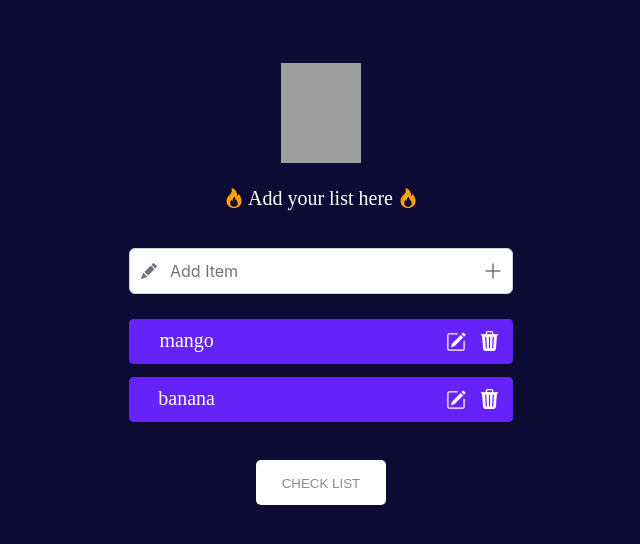
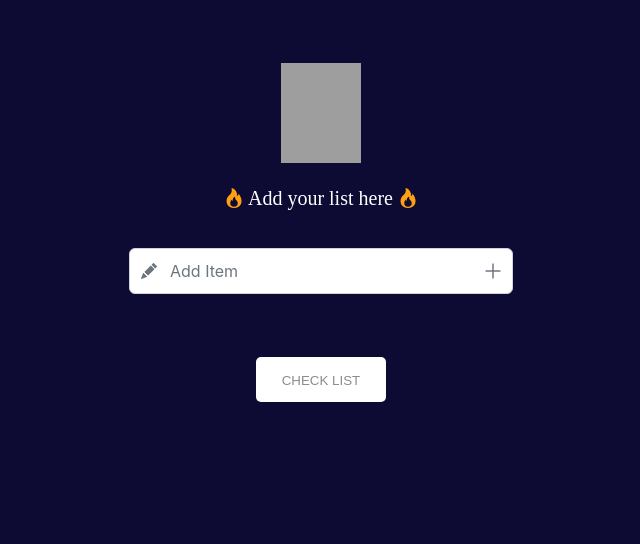
Before and after one commit to kushalmajiwala/react-todo-list, a React (Create React App) app: page / in a window 1280 px wide. Shown: the top 544 px of the page, without its empty margins (319-959 px from the left). Built offline with nearby package versions, Linux system fonts and the light colour scheme; grey boxes are pictures that could not be loaded.

Commit message:
todo list completed

```diff
--- a/src/App.js
+++ b/src/App.js
@@ -1,8 +1,83 @@
 import { InputText } from 'primereact/inputtext';
 import { Tooltip } from 'primereact/tooltip';
+import { useState, useEffect } from 'react';
 import './style.css';
 
+//Getting Local Storage Data
+const getLocalData = () => {
+  const lists = localStorage.getItem("mytodolist");
+  if(lists)
+  {
+    return JSON.parse(lists);
+  }
+  else return [];
+}
+
 function App() {
+  const [inputdata, setInputdata] = useState("");
+  const [items, setItems] = useState(getLocalData());
+  const [isEditItem, setIsEditItem] = useState("");
+  const [toggleButton, setToggleButton] = useState(false);
+
+  // Add Item Function
+  const addItem = () => {
+    if (!inputdata) {
+      alert("Please Enter Data");
+    }
+    else {
+      const myNewInputData = {
+        id: new Date().getTime().toString(),
+        name: inputdata
+      }
+      setItems([...items, myNewInputData]);
+      setInputdata("");
+    }
+  }
+
+  // Delete Item Function
+  const deleteItem = (delid) => {
+    const updatedItems = items.filter((currentElem) => {
+      return delid !== currentElem.id;
+    });
+    setItems(updatedItems);
+  }
+
+  //Edit Item Function
+  const editItem = (editid) => {
+    const updatingItem = items.find ((currentElem) => {
+      return editid === currentElem.id;
+    });
+    setInputdata(updatingItem.name);
+    setIsEditItem(editid);
+    setToggleButton(true);
+  }
+
+  // Performing Edit Item Function
+  const performEdit = () => {
+    const updatingItem = items.map((currentElem) => {
+      if(currentElem.id === isEditItem)
+      {
+        return { ...currentElem, name: inputdata};
+      }
+      return currentElem;
+    });
+    updatingItem.name = inputdata;
+    setItems(updatingItem);
+    setIsEditItem("");
+    setInputdata("");
+    setToggleButton(false);
+  }
+
+  // Check All Items
+  const checkAllItems = () => {
+    setItems([]);
+  }
+
+  //Adding in Local Storage
+  useEffect(() => {
+    localStorage.setItem("mytodolist", JSON.stringify(items));
+  }, [items]);
+
   return (
     <>
       <div className='img-heading'>
@@ -13,29 +88,23 @@ function App() {
         <div>
           <span className="p-input-icon-left p-input-icon-right inputField">
             <i class="bi bi-pencil-fill penIcon"></i>
-            <InputText placeholder="Add Item" style={{ width: '100%' }} />
-            <i class="pi pi-plus plusIcon addItem" data-pr-tooltip='Add Item' data-pr-position="right"></i>
-            <Tooltip target=".addItem" style={{ marginLeft: '1%' }} />
+            <InputText placeholder="Add Item" style={{ width: '100%' }} value={inputdata} onChange={(e) => setInputdata(e.target.value)} />
+            {toggleButton ? ( <i class="bi bi-pencil-square performEditIcon" onClick={performEdit}></i> ) : ( <i class="pi pi-plus plusIcon addItem" data-pr-tooltip='Add Item' data-pr-position="right" onClick={addItem}></i> )}
+            <Tooltip target=".addItem" className='tooltipVis' style={{ marginLeft: '1%' }} />
           </span>
         </div>
         <div className='listContent'>
-          <div className='listItem'>
-            <div className='listName'>mango</div>
-            <div className='listIcons'>
-              <i class="bi bi-pencil-square editIcon"></i>
-              <i class="bi bi-trash3-fill deleteIcon"></i>
+          {items.map((currentItem) => (
+            <div className='listItem' key={currentItem.id}>
+              <div className='listName'>{ currentItem.name }</div>
+              <div className='listIcons'>
+                <i class="bi bi-pencil-square editIcon" onClick={() => editItem(currentItem.id)}></i>
+                <i class="bi bi-trash3-fill deleteIcon" onClick={() => deleteItem(currentItem.id)}></i>
+              </div>
             </div>
-          </div>
-          <div className='listItem'>
-            <div className='listName'>banana</div>
-            <div className='listIcons'>
-              <i class="bi bi-pencil-square editIcon"></i>
-              <i class="bi bi-trash3-fill deleteIcon"></i>
-            </div>
-          </div>
-
+          ))}
         </div>
-        <button className="checkbtn">CHECK LIST</button>
+        <button className="checkbtn" onClick={checkAllItems}>CHECK LIST</button>
       </div>
     </>
   );
--- a/src/style.css
+++ b/src/style.css
@@ -56,6 +56,10 @@
     border: none;
     border-radius: 5px;
 }
+.checkbtn:hover {
+    background-color: rgb(206, 225, 241);
+    color: black;
+}
 
 .listContent {
     width: 100%;
@@ -77,9 +81,10 @@
     width: 30vw;
 }
 .listName {
-    width: 30%;
+    width: 70%;
     height: 45px;
-    text-align: center;
+    text-align: left;
+    margin-left: 5%;
     font-size: 20px;
     line-height: 42px;
     background-color: #6523FA;
@@ -87,7 +92,7 @@
     border-bottom-left-radius: 5px;
 }
 .listIcons {
-    width: 70%;
+    width: 30%;
     height: 45px;
     background-color: #6523FA;
     border-top-right-radius: 5px;
@@ -100,10 +105,22 @@
 .editIcon {
     margin-top: 0.5%;
 }
+.performEditIcon {
+    margin-left: 5%;
+    background-color: white;
+    cursor: pointer;
+    font-weight: 900;
+}
 .editIcon, .deleteIcon {
     background-color: #6523FA;
-    margin-right: 5%;
+    margin-right: 10%;
     cursor: pointer;
+}
+.editIcon:hover {
+    color: rgb(153, 255, 0);
+}
+.deleteIcon:hover {
+    color: red;
 }
 
 @media only screen and (max-width: 950px) {
@@ -112,6 +129,10 @@
     }
     .listItem {
         width: 60vw;
+    }
+    .tooltipVis
+    {
+        display: none;
     }
 }
 @media only screen and (max-width: 420px) {
```
